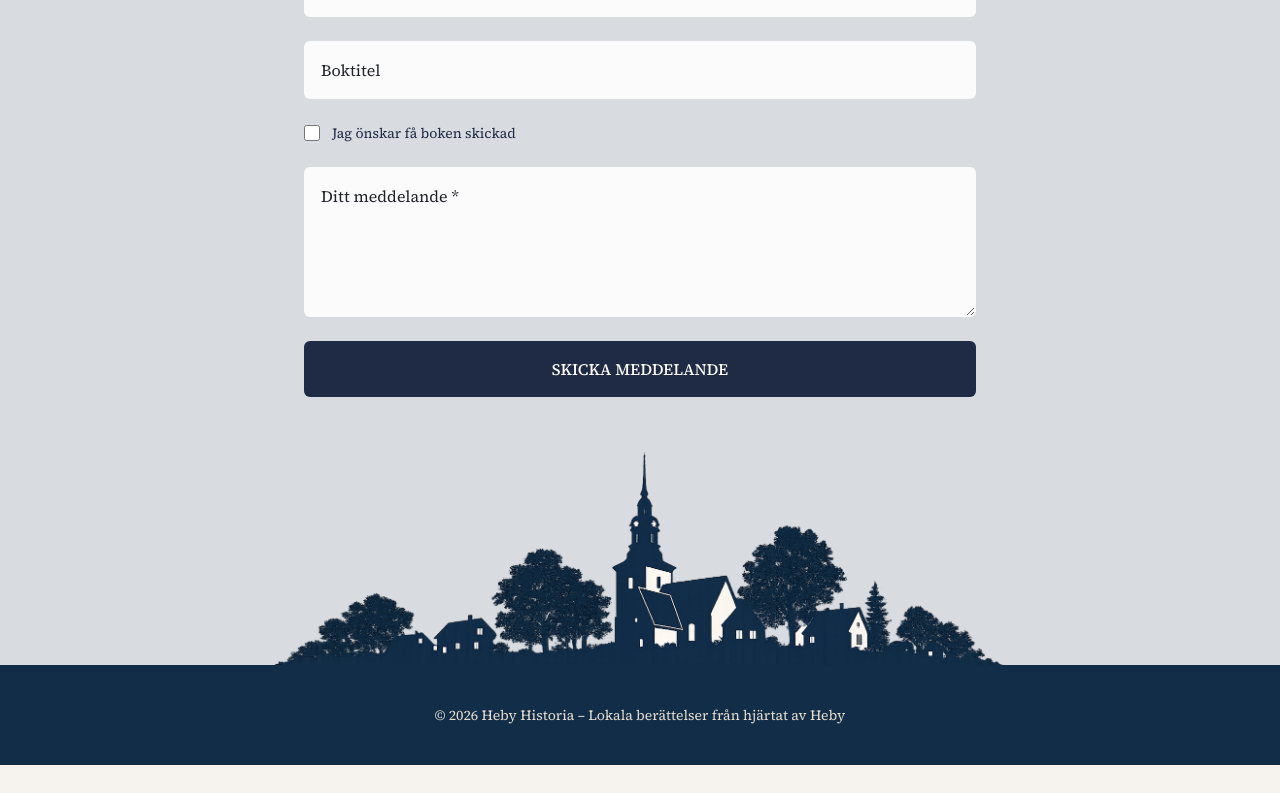
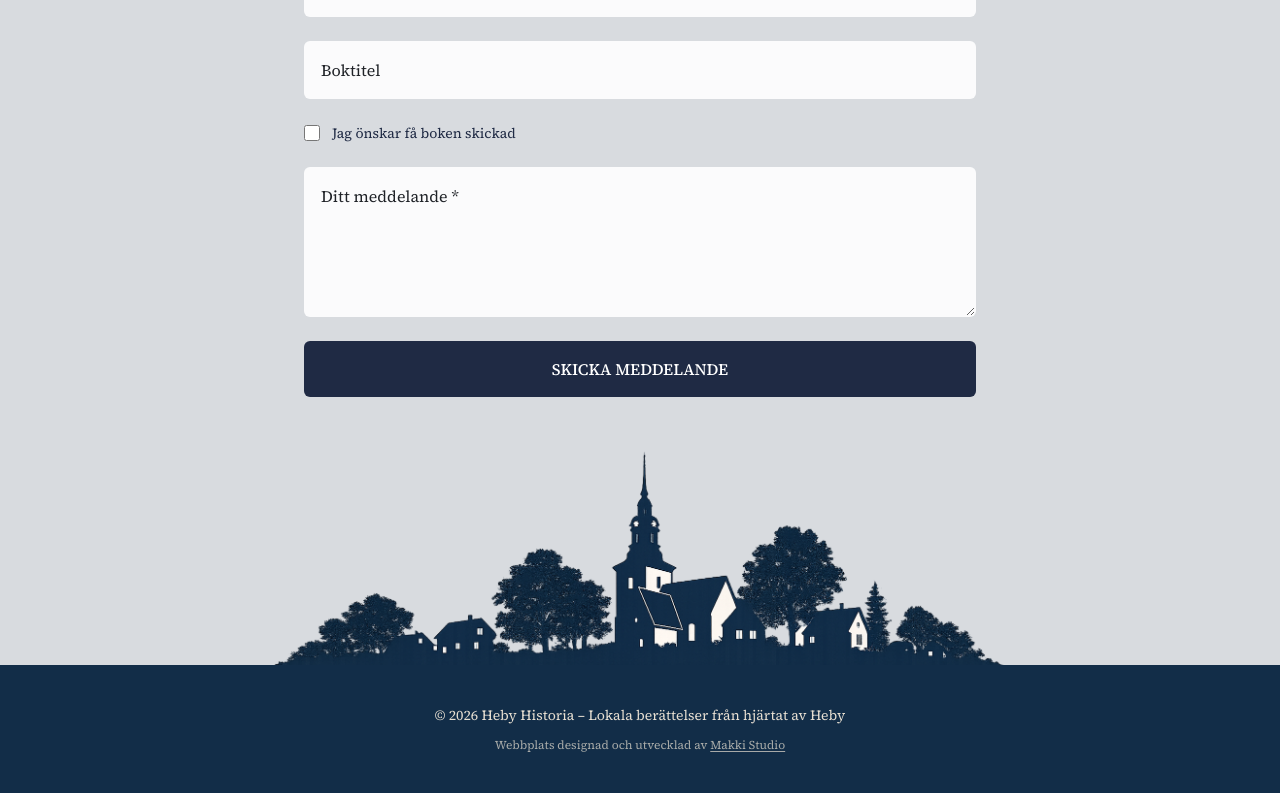
Before and after one commit to jennymakki/anderseklund, a Next.js app: page / in a window 1280 px wide. Shown: the part 5089-5882 px from the top of the page. Before the commit the page ends 5854 px from the top, so only its background shows below. Built offline with nearby package versions, Linux system fonts and the light colour scheme; a web font is replaced by a local one.

Commit message:
updated footer

```diff
--- a/app/components/blocks/Footer.tsx
+++ b/app/components/blocks/Footer.tsx
@@ -6,6 +6,18 @@ export default function Footer() {
           © {new Date().getFullYear()} Heby Historia – Lokala berättelser från
           hjärtat av Heby
         </p>
+
+        <p className="mt-3 text-[var(--color-beige)]/70 text-xs">
+          Webbplats designad och utvecklad av{" "}
+          <a
+            href="https://www.makkistudio.se"
+            target="_blank"
+            rel="noopener noreferrer"
+            className="underline underline-offset-2 hover:text-[var(--color-beige)] transition"
+          >
+            Makki Studio
+          </a>
+        </p>
       </div>
     </footer>
   );
```
